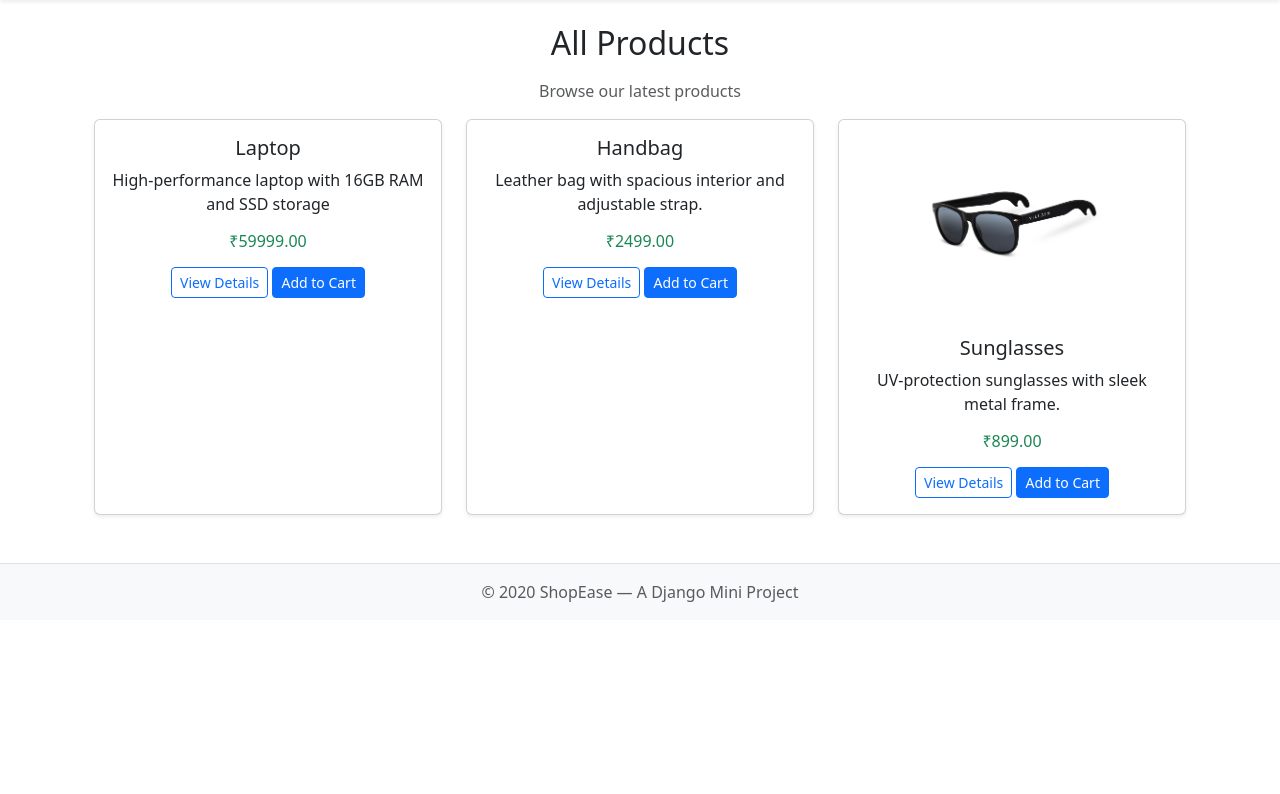
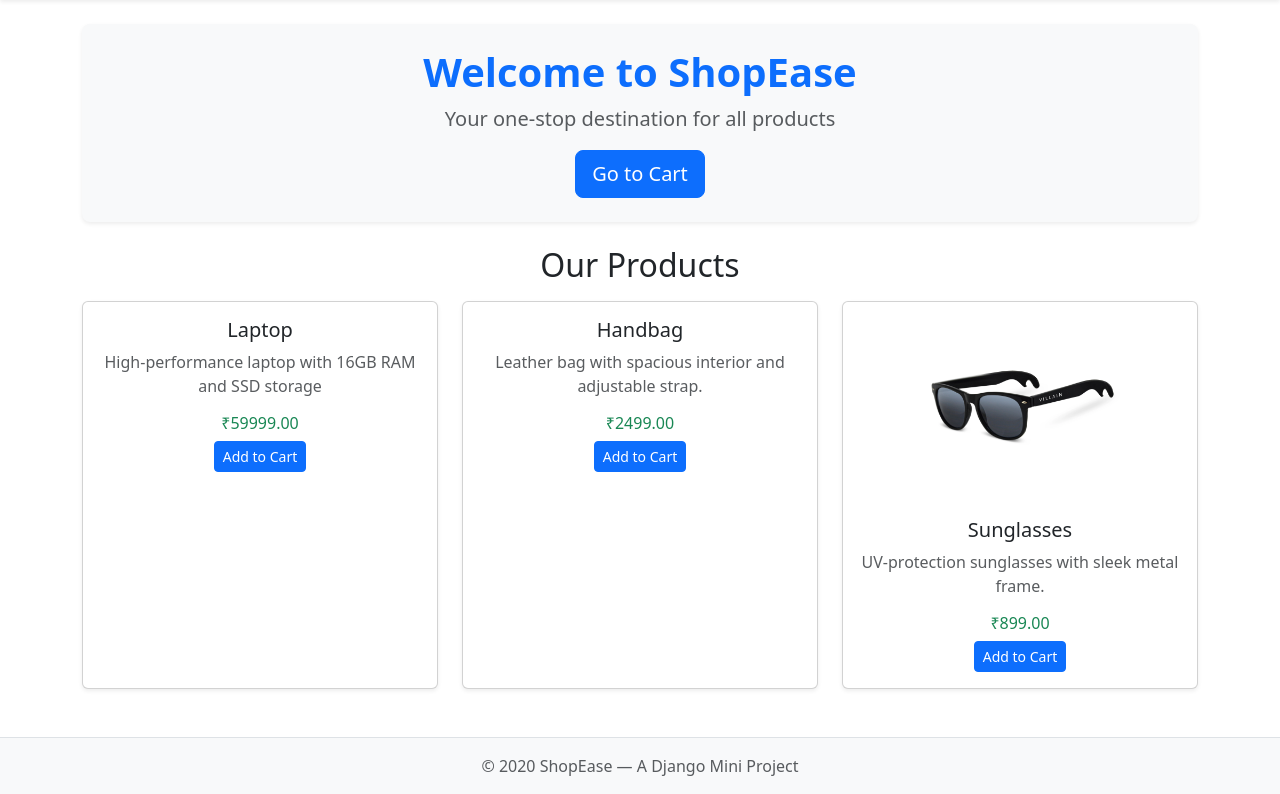
Before and after one commit to KaranCodes04/ShopEase, a Django app: template templates/store/product_list.html in a window 1280 px wide. Shown: the part 56-850 px from the top of the page. Before the commit the page ends 658 px from the top, so only its background shows below. Run offline with Django 5.2, Linux system fonts and the light colour scheme; data comes from the database, SQL or seed files in the repository; the template is opened without the code that fills it: values that come from a table or form of the project are taken from there, most other values are stand-ins (such as "Sample title", 1, 10 or a date in 2020).

Commit message:
Fixed cart URL reference on homepage banner

```diff
--- a/templates/store/product_list.html
+++ b/templates/store/product_list.html
@@ -1,34 +1,32 @@
 {% extends 'base.html' %}
+{% block title %}All Products{% endblock %}
+{% block content %}
 
-{% block title %}All Products{% endblock %}
+<div class="p-4 mb-4 bg-light rounded-3 text-center shadow-sm">
+  <h1 class="fw-bold text-primary">Welcome to ShopEase</h1>
+  <p class="lead text-muted">Your one-stop destination for all products</p>
+  <a href="{% url 'store:view_cart' %}" class="btn btn-primary btn-lg">Go to Cart</a>
+</div>
 
-{% block content %}
-<div class="container mt-4">
-  <h2 class="text-center mb-3">All Products</h2>
-  <p class="text-center text-muted">Browse our latest products</p>
-
+<h2 class="mb-3 text-center">Our Products</h2>
 <div class="row">
   {% for p in products %}
   <div class="col-md-4 mb-4">
-        <div class="card h-100 shadow-sm text-center">
-
+    <div class="card h-100 shadow-sm">
       {% if p.image %}
-            <img src="{{ p.image.url }}" alt="{{ p.name }}" style="max-width:200px; max-height:180px; margin: 10px auto;">
+      <img src="{{ p.image.url }}" class="card-img-top" style="height:200px;object-fit:contain;">
       {% endif %}
-
-          <div class="card-body">
-            <h5 class="card-title">{{ p.name }}</h5>
-            <p class="card-text">{{ p.description }}</p>
-            <h6 class="text-success mb-3">₹{{ p.price }}</h6>
-
-            <a href="{% url 'store:product_detail' p.pk %}" class="btn btn-outline-primary btn-sm">View Details</a>
+      <div class="card-body text-center">
+        <h5>{{ p.name }}</h5>
+        <p class="text-muted">{{ p.description|truncatechars:60 }}</p>
+        <h6 class="text-success">₹{{ p.price }}</h6>
         <a href="{% url 'store:add_to_cart' p.id %}" class="btn btn-primary btn-sm">Add to Cart</a>
       </div>
     </div>
   </div>
   {% empty %}
-      <p class="text-center">No products available.</p>
+  <p>No products available.</p>
   {% endfor %}
 </div>
-</div>
+
 {% endblock %}
```
Lines whose indentation alone changed are shown as unchanged.
